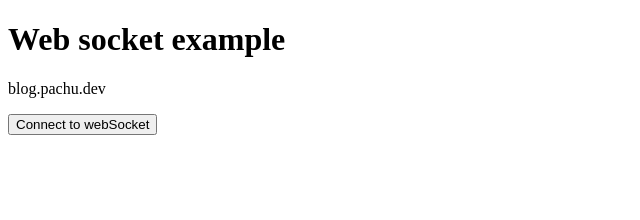
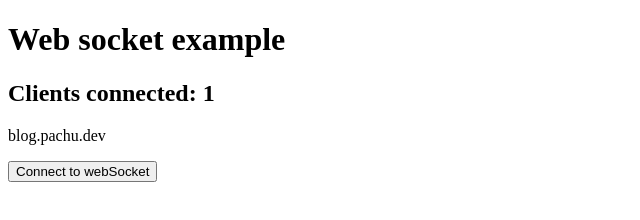
Before and after one commit to pabloppizarro/do-api, a plain HTML site: page index.html in a window 1280 px wide. Both pictures are taken after a click on the button "Connect to webSocket". Shown: the whole page, without its empty margins (0-640 px from the left). Drawn offline with Linux system fonts and the light colour scheme.

Commit message:
added text

```diff
--- a/index.html
+++ b/index.html
@@ -7,7 +7,9 @@
   </head>
   <body>
     <h1>Web socket example</h1>
+    <h2 id="clients"></h2>
     <p>blog.pachu.dev</p>
+
     <button id="new">Connect to webSocket</button>
   </body>
   <script>
@@ -15,16 +17,23 @@
     btnNew.addEventListener("click", (event) => {
       connect();
     });
-
+    const clients = document.querySelector("#clients");
+    const connected = [];
     let ws;
     const proto = window.location.protocol === "https:" ? "wss" : "ws";
-    ws = new WebSocket(`${proto}://${window.location.host}`);
+    // ws = new WebSocket(`${proto}://${window.location.host}`);
 
-    ws.onmessage = (event) => {
-      console.log(event.data);
-    };
+    // ws.onmessage = (event) => {
+    //   console.log(event.data);
+    // };
     function connect() {
-      return 0;
+      ws = new WebSocket(`${proto}://${window.location.host}`);
+
+      ws.onmessage = (event) => {
+        console.log("onmessage:", event.data);
+      };
+      connected.push(ws);
+      clients.textContent = `Clients connected: ${connected.length}`;
     }
   </script>
 </html>
```
